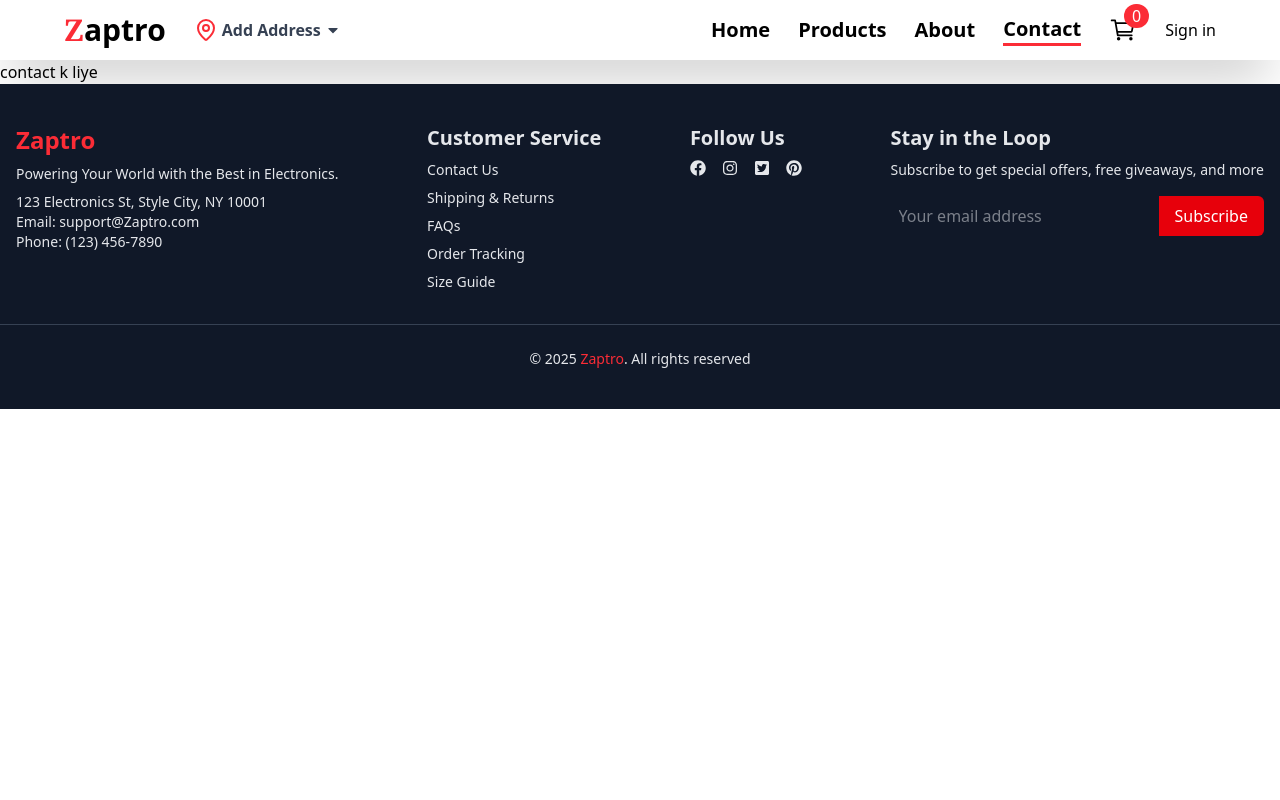
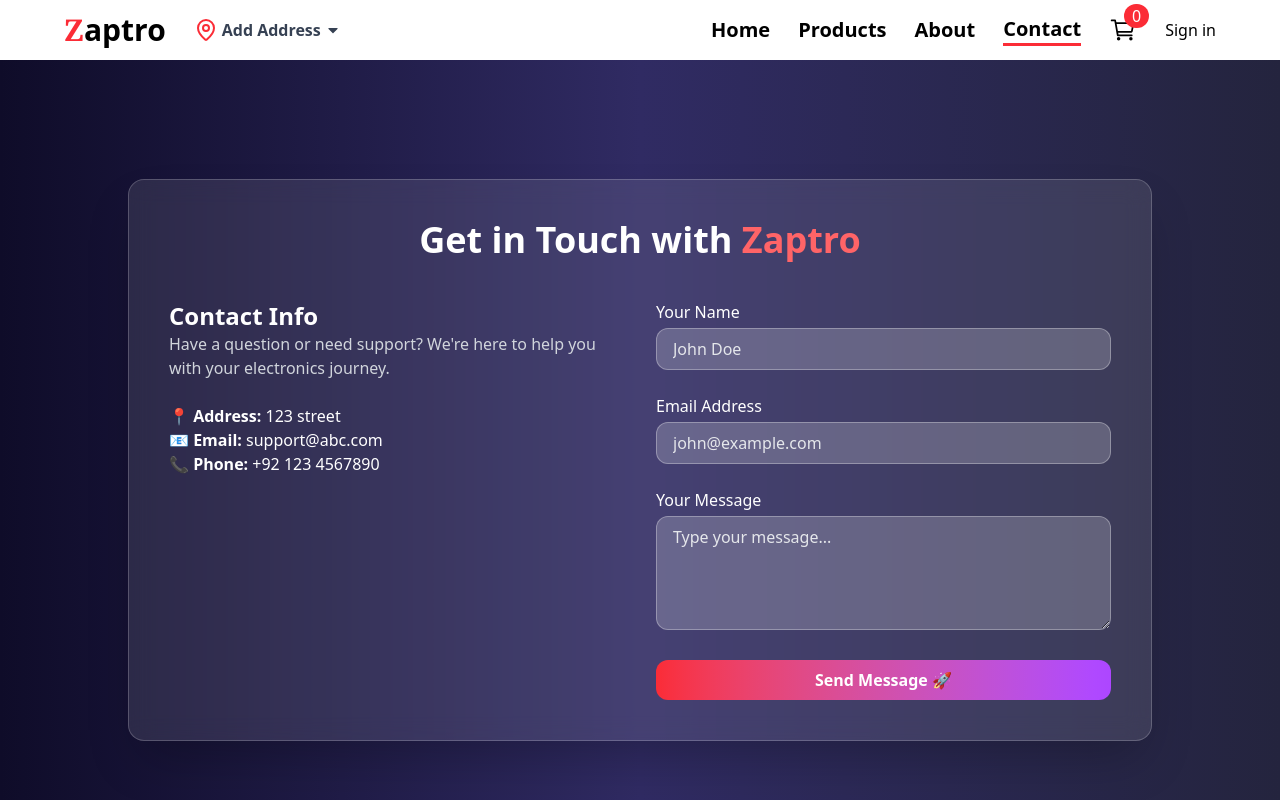
Before and after one commit to waince654/Ecommerce-store, a React (Vite) app: page /contact in a window 1280 px wide. Shown: the top 800 px of the page. Built offline with nearby package versions, Linux system fonts and the light colour scheme; no server answers.

Commit message:
add contact page

```diff
--- a/src/pages/Contact.jsx
+++ b/src/pages/Contact.jsx
@@ -1,7 +1,47 @@
-import React from "react";
+import React from 'react';
 
 const Contact = () => {
-  return <div>contact k liye </div>;
+  return (
+    <div className="min-h-screen bg-gradient-to-r from-[#0f0c29] via-[#302b63] to-[#24243e] flex items-center justify-center px-4 py-10">
+      <div className="backdrop-blur-md bg-white/10 border border-white/20 rounded-2xl shadow-2xl p-10 w-full max-w-5xl">
+        <h2 className="text-4xl font-bold text-white text-center mb-10">Get in Touch with <span className="text-red-400">Zaptro</span></h2>
+
+        <div className="grid grid-cols-1 md:grid-cols-2 gap-8">
+          {/* Info Section */}
+          <div className="text-white space-y-6">
+            <div>
+              <h3 className="text-2xl font-semibold">Contact Info</h3>
+              <p className="text-gray-300">Have a question or need support? We're here to help you with your electronics journey.</p>
+            </div>
+            <div>
+              <p><strong>📍 Address:</strong> 123 street</p>
+              <p><strong>📧 Email:</strong> support@abc.com</p>
+              <p><strong>📞 Phone:</strong> +92 123 4567890</p>
+            </div>
+          </div>
+
+          {/* Form Section */}
+          <form className="space-y-6">
+            <div>
+              <label className="block text-white mb-1">Your Name</label>
+              <input type="text" placeholder="John Doe" className="w-full px-4 py-2 bg-white/20 border border-white/30 text-white rounded-xl placeholder-gray-200 focus:outline-none focus:ring-2 focus:ring-blue-500" />
+            </div>
+            <div>
+              <label className="block text-white mb-1">Email Address</label>
+              <input type="email" placeholder="john@example.com" className="w-full px-4 py-2 bg-white/20 border border-white/30 text-white rounded-xl placeholder-gray-200 focus:outline-none focus:ring-2 focus:ring-blue-500" />
+            </div>
+            <div>
+              <label className="block text-white mb-1">Your Message</label>
+              <textarea rows="4" placeholder="Type your message..." className="w-full px-4 py-2 bg-white/20 border border-white/30 text-white rounded-xl placeholder-gray-200 focus:outline-none focus:ring-2 focus:ring-blue-500"></textarea>
+            </div>
+            <button type="submit" className="w-full bg-gradient-to-r from-red-500 to-purple-500 text-white font-semibold py-2 rounded-xl hover:opacity-90 transition-all duration-300">
+              Send Message 🚀
+            </button>
+          </form>
+        </div>
+      </div>
+    </div>
+  );
 };
 
 export default Contact;
```
